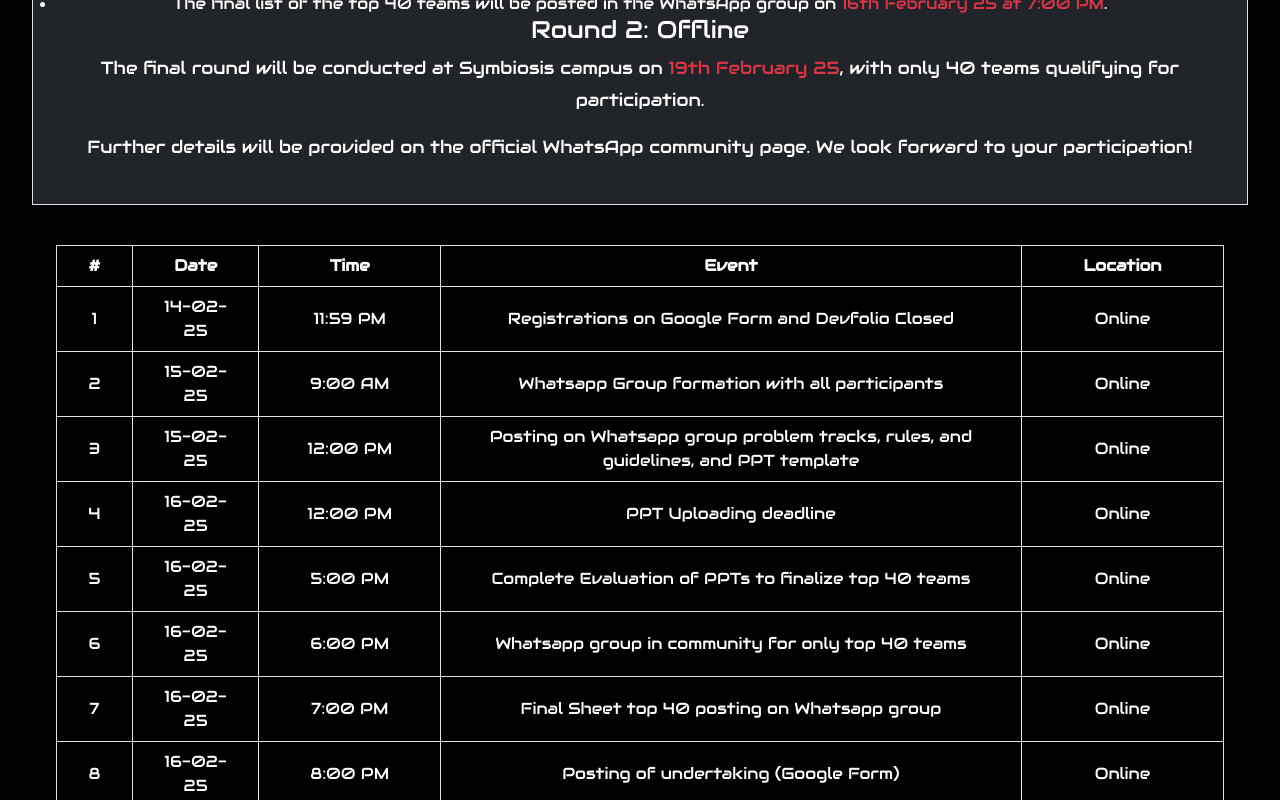
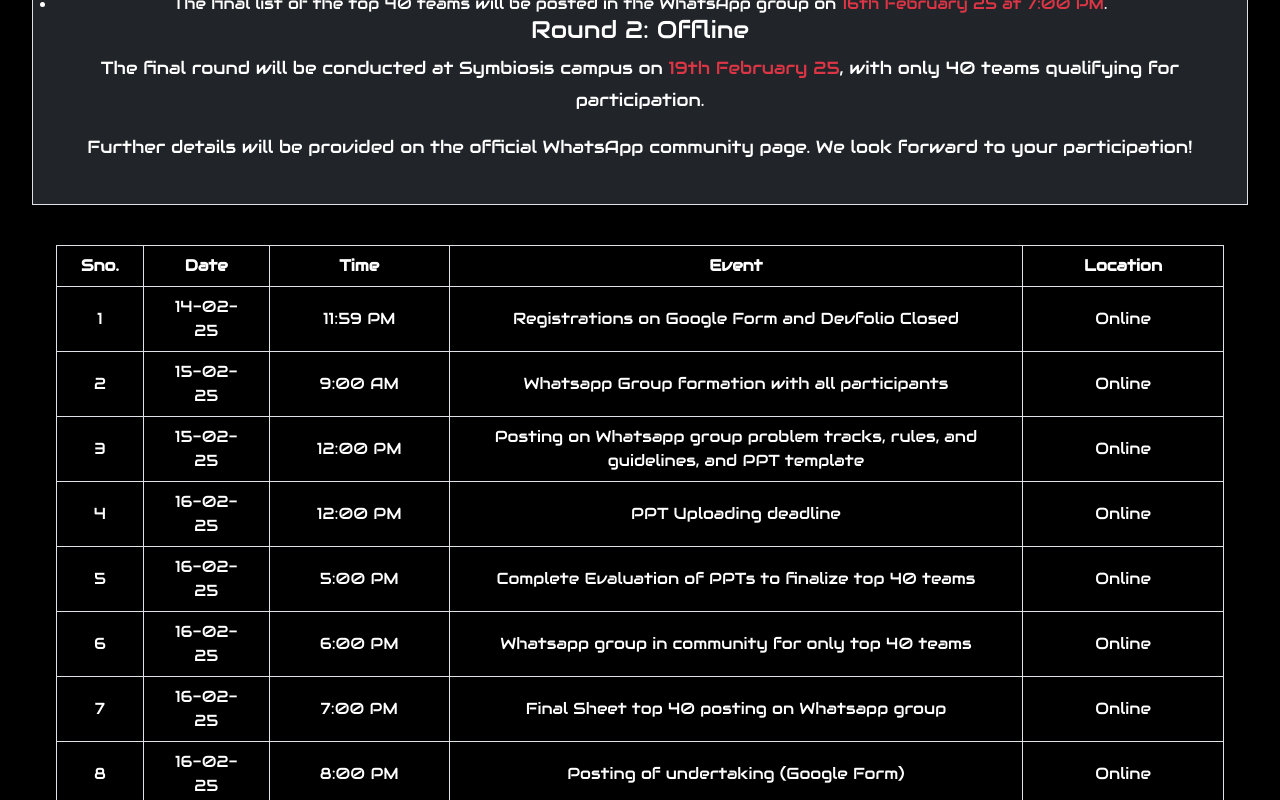
Before and after one commit to Ro706/Enthusia, a React (Create React App) app: page /SITNovate in a window 1280 px wide. Shown: the part 2000-2800 px from the top of the page. Built offline with nearby package versions, Linux system fonts and the light colour scheme.

Commit message:
update # -> Sno

```diff
--- a/src/component/SITNovate.js
+++ b/src/component/SITNovate.js
@@ -116,7 +116,7 @@ function SITNovate() {
       <table className="min-w-full border border-gray-300 text-left text-sm text-gray-600">
         <thead>
           <tr className="bg-gray-100 text-gray-900">
-            <th className="border px-4 py-2">#</th>
+            <th className="border px-4 py-2">Sno.</th>
             <th className="border px-4 py-2">Date</th>
             <th className="border px-4 py-2">Time</th>
             <th className="border px-4 py-2">Event</th>
@@ -135,6 +135,15 @@ function SITNovate() {
           ))}
         </tbody>
       </table>
+    </div>
+
+    {/* PPT and Judging Criteria  */}
+    <div className="ppt-judging">
+      <h2>PPT and Judging Criteria</h2>
+      <p>Participants are required to submit a PowerPoint presentation (PPT) as part of the initial round. The PPT should include the following details:</p>
+      <a href=""></a>
+      <p>The judging criteria for the PPT round will be based on the following parameters:</p>
+      <a href=""></a>
     </div>
 
         <div className="highlights">
```
